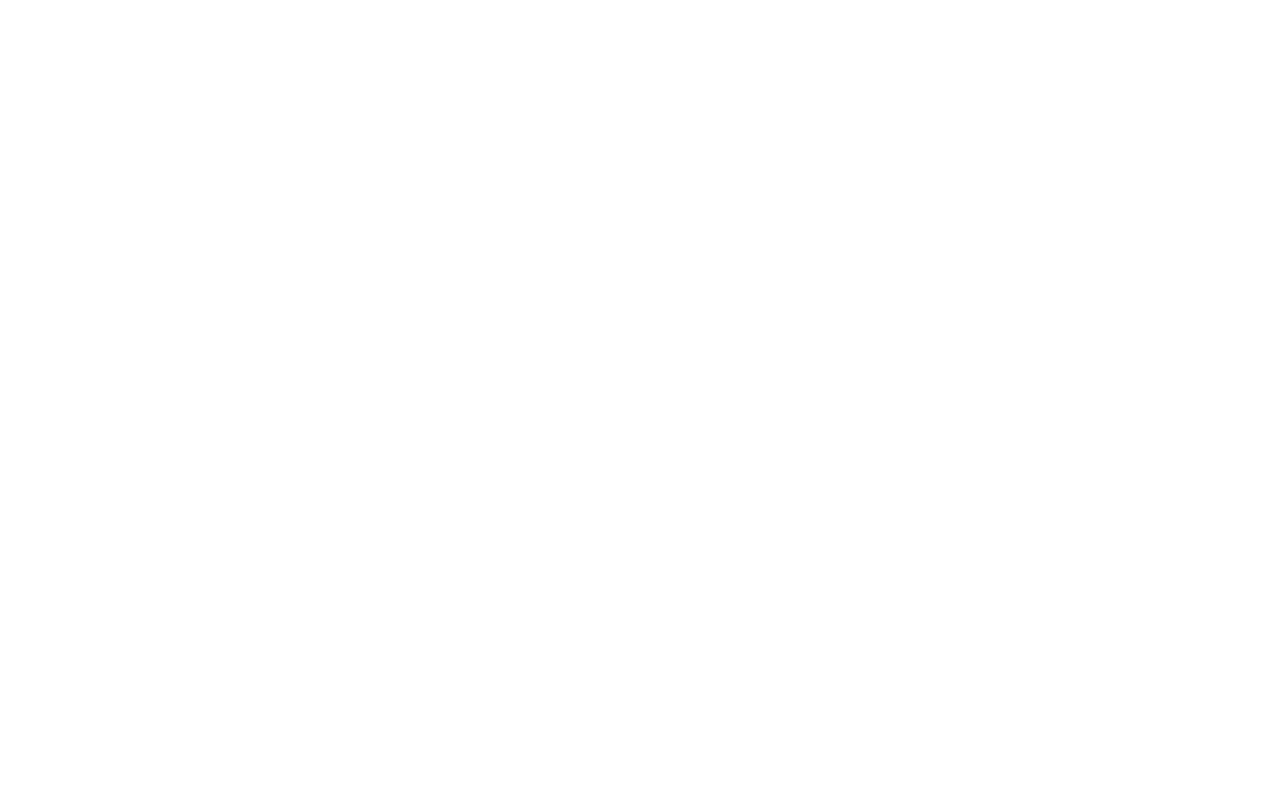
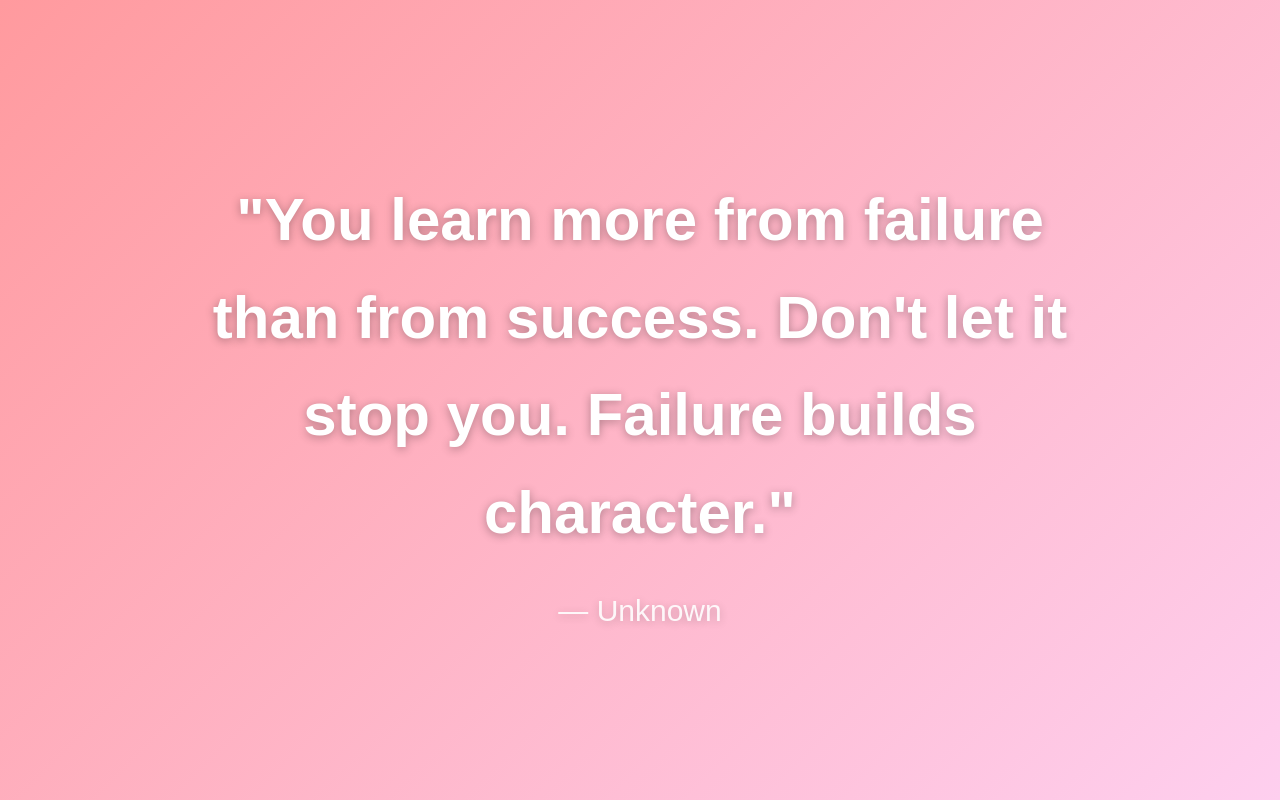
Before and after one commit to DanCondie87/quotedrop, a Next.js app: page / in a window 1280 px wide. Built offline with nearby package versions, Linux system fonts and the light colour scheme.

Commit message:
feat: US-002 Gradient Backgrounds

```diff
--- a/src/app/page.tsx
+++ b/src/app/page.tsx
@@ -3,12 +3,19 @@
 import { useState } from 'react';
 import QuoteCard from '@/components/QuoteCard';
 import { getRandomQuote } from '@/lib/quotes';
+import { getRandomGradient } from '@/lib/gradients';
 
 export default function Home() {
   const [quote] = useState(() => getRandomQuote());
+  const [gradient] = useState(() => getRandomGradient());
 
   return (
-    <main>
+    <main
+      style={{
+        background: `linear-gradient(135deg, ${gradient.from} 0%, ${gradient.to} 100%)`,
+      }}
+      className="min-h-screen"
+    >
       <QuoteCard quote={quote} />
     </main>
   );
--- a/src/components/QuoteCard.tsx
+++ b/src/components/QuoteCard.tsx
@@ -10,10 +10,16 @@
   return (
     <div className="flex flex-col items-center justify-center min-h-screen p-8">
       <div className="max-w-4xl mx-auto text-center">
-        <p className="text-4xl md:text-5xl lg:text-6xl font-bold text-white mb-8 leading-relaxed">
+        <p
+          className="text-4xl md:text-5xl lg:text-6xl font-bold text-white mb-8 leading-relaxed"
+          style={{ textShadow: '0 2px 10px rgba(0, 0, 0, 0.3)' }}
+        >
           "{quote.text}"
         </p>
-        <p className="text-2xl md:text-3xl text-white/90 font-light">
+        <p
+          className="text-2xl md:text-3xl text-white/90 font-light"
+          style={{ textShadow: '0 2px 8px rgba(0, 0, 0, 0.2)' }}
+        >
           — {quote.author}
         </p>
       </div>
--- /dev/null
+++ b/src/lib/gradients.ts
@@ -0,0 +1,26 @@
+export interface Gradient {
+  from: string;
+  to: string;
+}
+
+export const gradients: Gradient[] = [
+  { from: '#667eea', to: '#764ba2' }, // Purple Dream
+  { from: '#f093fb', to: '#f5576c' }, // Pink Sunset
+  { from: '#4facfe', to: '#00f2fe' }, // Ocean Blue
+  { from: '#43e97b', to: '#38f9d7' }, // Mint Fresh
+  { from: '#fa709a', to: '#fee140' }, // Peach Glow
+  { from: '#30cfd0', to: '#330867' }, // Deep Ocean
+  { from: '#a8edea', to: '#fed6e3' }, // Soft Cotton
+  { from: '#ff9a9e', to: '#fecfef' }, // Rose Quartz
+  { from: '#ffecd2', to: '#fcb69f' }, // Warm Flame
+  { from: '#ff6e7f', to: '#bfe9ff' }, // Cotton Candy
+  { from: '#e0c3fc', to: '#8ec5fc' }, // Sky Lavender
+  { from: '#f093fb', to: '#f5576c' }, // Magic Pink
+  { from: '#4facfe', to: '#00f2fe' }, // Cool Blues
+  { from: '#667eea', to: '#764ba2' }, // Velvet Sun
+  { from: '#fbc2eb', to: '#a6c1ee' }, // Happy Fisher
+];
+
+export function getRandomGradient(): Gradient {
+  return gradients[Math.floor(Math.random() * gradients.length)];
+}
```
Also changed, not shown: 1 other file (tests, documents, lock files or other folders).
